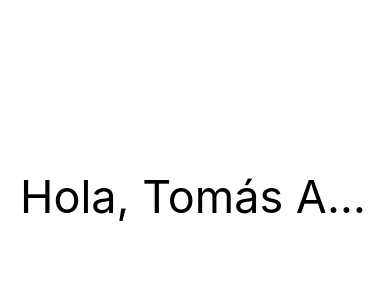
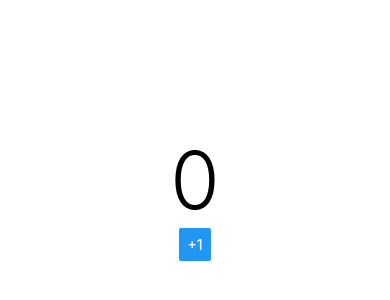
Before and after one commit to tomihq/react-native-counter, a React Native app: screen / in a window 390 px wide. Shown: the part 226-526 px from the top of the page. Built offline with nearby package versions, Linux system fonts and the light colour scheme.

Commit message:
feat: counter screen

```diff
--- a/App.tsx
+++ b/App.tsx
@@ -1,11 +1,11 @@
 import React from 'react'
-import { SafeAreaView, Text } from 'react-native'
-import { HelloWorldScreen } from './src/presentation/screens/HelloWorldScreen'
+import { SafeAreaView } from 'react-native'
+import { CounterScreen } from './src/presentation/screens/CounterScreen'
 
 const App = () => {
   return (
     <SafeAreaView style={{flex: 1}}>
-      <HelloWorldScreen name='Tomás Agustín HQ'/>
+      <CounterScreen/>
     </SafeAreaView>
   )
 }
--- /dev/null
+++ b/src/presentation/screens/CounterScreen.tsx
@@ -0,0 +1,33 @@
+import React, { useCallback, useState } from 'react'
+import { Button, StyleSheet, Text, View } from 'react-native'
+
+export const CounterScreen = () => {
+  const [ counter, setCounter ] = useState(0);
+
+  const handleCount = useCallback(() => {
+        setCounter((prev) => prev+1)
+  }, [])
+
+  return (
+    <View style={styles.container}>
+        <Text style={styles.title}>{counter}</Text>
+        <Button
+            onPress={handleCount}
+            title='+1'
+        />
+    </View>
+  )
+}
+
+const styles = StyleSheet.create({
+    container: {
+        flex: 1,
+        justifyContent: 'center',
+        alignItems: 'center'
+    },
+    title: {
+        fontSize: 80,
+        color: 'black',
+        fontWeight: '300'
+    }
+})
```
